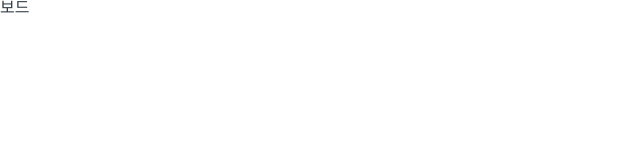
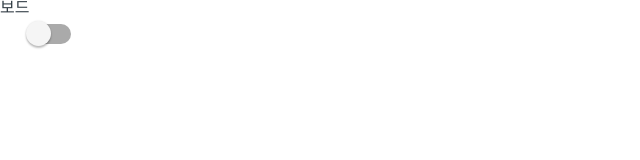
Before and after one commit to moolbum/wanted_freepass_ATEAM, a React (Create React App) app: page / in a window 1280 px wide. Shown: the top 160 px of the page, without its empty margins (0-640 px from the left). Built offline with nearby package versions, Linux system fonts and the light colour scheme.

Commit message:
Add: Toggle 추가

```diff
--- a/src/components/Toggle/Toggle.style.tsx
+++ b/src/components/Toggle/Toggle.style.tsx
@@ -0,0 +1,48 @@
+import styled from 'styled-components';
+
+export const ToggleWrapper = styled.div`
+  display: flex;
+  justify-content: flex-start;
+  align-items: center;
+  margin: 5px 0 0 -20px;
+`;
+
+export const ToggleLabel = styled.label`
+  width: 42px;
+  height: 20px;
+  border-radius: 15px;
+  background: #aaa;
+  cursor: pointer;
+  &::after {
+    content: '';
+    display: block;
+    border-radius: 50%;
+    width: 25px;
+    height: 25px;
+    margin: -3px;
+    background: ${props => props.theme.lightGray};
+    box-shadow: 0px 0px 2px rgba(0, 0, 0, 0.12), 0px 2px 2px rgba(0, 0, 0, 0.24);
+    transition: 0.2s;
+  }
+`;
+
+export const ToggleInput = styled.input`
+  opacity: 0;
+  z-index: 1;
+  border-radius: 15px;
+  width: 42px;
+  height: 20px;
+  &:checked + ${ToggleLabel} {
+    background-color: ${({ theme }) => theme.toggle};
+    &::after {
+      content: '';
+      display: block;
+      border-radius: 50%;
+      width: 25px;
+      height: 25px;
+      margin-left: 21px;
+      transition: 0.2s;
+      background-color: ${({ theme }) => theme.blue};
+    }
+  }
+`;
--- a/src/components/Toggle/Toggle.tsx
+++ b/src/components/Toggle/Toggle.tsx
@@ -1,7 +1,15 @@
 import React from 'react';
+import * as S from './Toggle.style';
+import { useInputChecked } from '../../hooks/useChecked';
 
 const Toggle = () => {
-  return <div>Toggle</div>;
+  const [selected, setSelected] = useInputChecked();
+  return (
+    <S.ToggleWrapper>
+      <S.ToggleInput id="checkbox" type="checkbox" onChange={setSelected} />
+      <S.ToggleLabel htmlFor="checkbox" />
+    </S.ToggleWrapper>
+  );
 };
 
 export default Toggle;
--- a/src/hooks/useChecked.tsx
+++ b/src/hooks/useChecked.tsx
@@ -0,0 +1,12 @@
+import { useState } from 'react';
+
+export const useInputChecked = () => {
+  const [toggle, setToggle] = useState();
+
+  const inputCheckedValue = (e: React.ChangeEvent<any>): void => {
+    const { value, checked } = e.target;
+    checked && setToggle(value);
+    console.log(checked, 'dd');
+  };
+  return [toggle, inputCheckedValue];
+};
--- a/src/index.tsx
+++ b/src/index.tsx
@@ -6,6 +6,7 @@ import store from './store/index';
 import { ThemeProvider } from 'styled-components';
 import theme from './styles/theme';
 import GlobalStyle from './styles/GlobalStyle';
+import Toggle from './components/Toggle/Toggle';
 
 ReactDOM.render(
   <>
@@ -13,6 +14,7 @@ ReactDOM.render(
     <ThemeProvider theme={theme}>
       <Provider store={store}>
         <Board />
+        <Toggle />
       </Provider>
     </ThemeProvider>
   </>,
```
